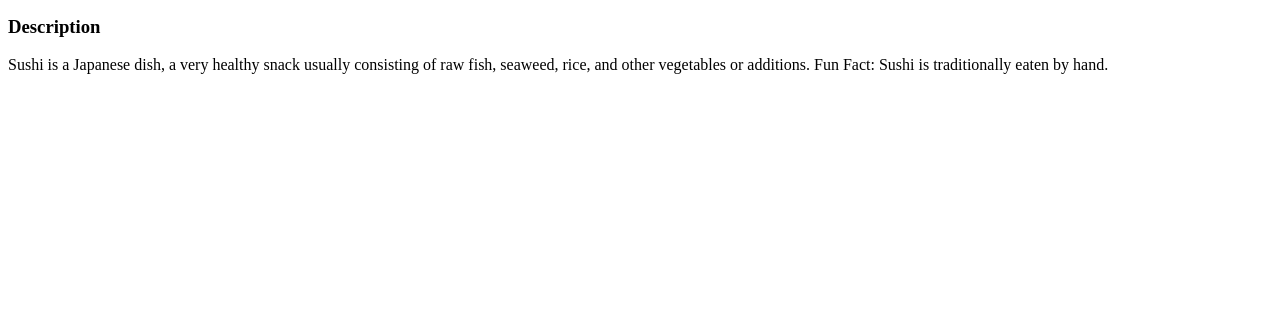
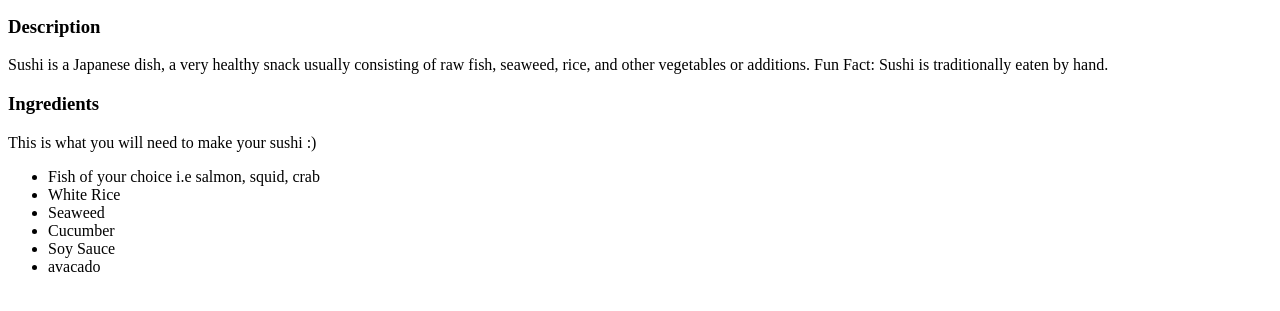
Before and after one commit to bigguylittle/odin-recipes, a plain HTML site: page recipes/sushi.html in a window 1280 px wide. Shown: the part 101-412 px from the top of the page. Drawn offline with Linux system fonts and the light colour scheme.

Commit message:
Add list of ingredients to make sushi on sushi.htm

```diff
--- a/recipes/sushi.html
+++ b/recipes/sushi.html
@@ -10,8 +10,19 @@
     <h1>Sushi</h1>
     <img src="../images/sushi.jpg" alt="Picture of Sushi">
     <h3>Description</h3>
-    <p1>Sushi is a Japanese dish, a very healthy snack usually consisting of
+    <p>Sushi is a Japanese dish, a very healthy snack usually consisting of
         raw fish, seaweed, rice, and other vegetables or additions. Fun Fact: Sushi is traditionally eaten by hand.
-    </p1>
+    </p>
+   <h3>Ingredients</h3>
+   <p>This is what you will need to make your sushi :)</p>
+   <ul>
+  <li>Fish of your choice i.e salmon, squid, crab</li>
+  <li>White Rice</li>
+  <li>Seaweed</li>
+  <li>Cucumber</li>
+  <li>Soy Sauce</li>
+  <li>avacado</li>
+   </ul>
+
 </body>
 </html>
```
Also changed, not shown: index.html (+1 -1 lines).
